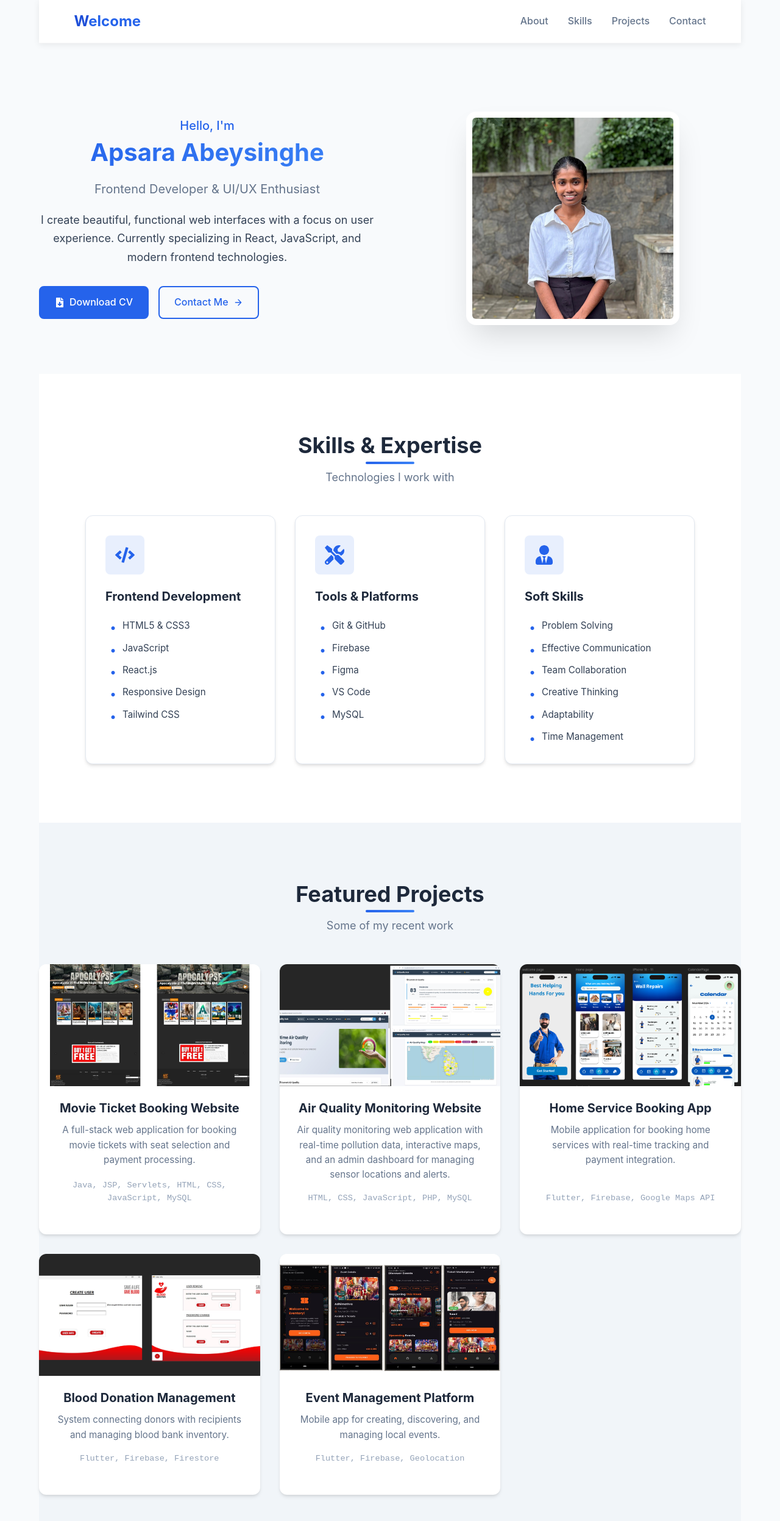
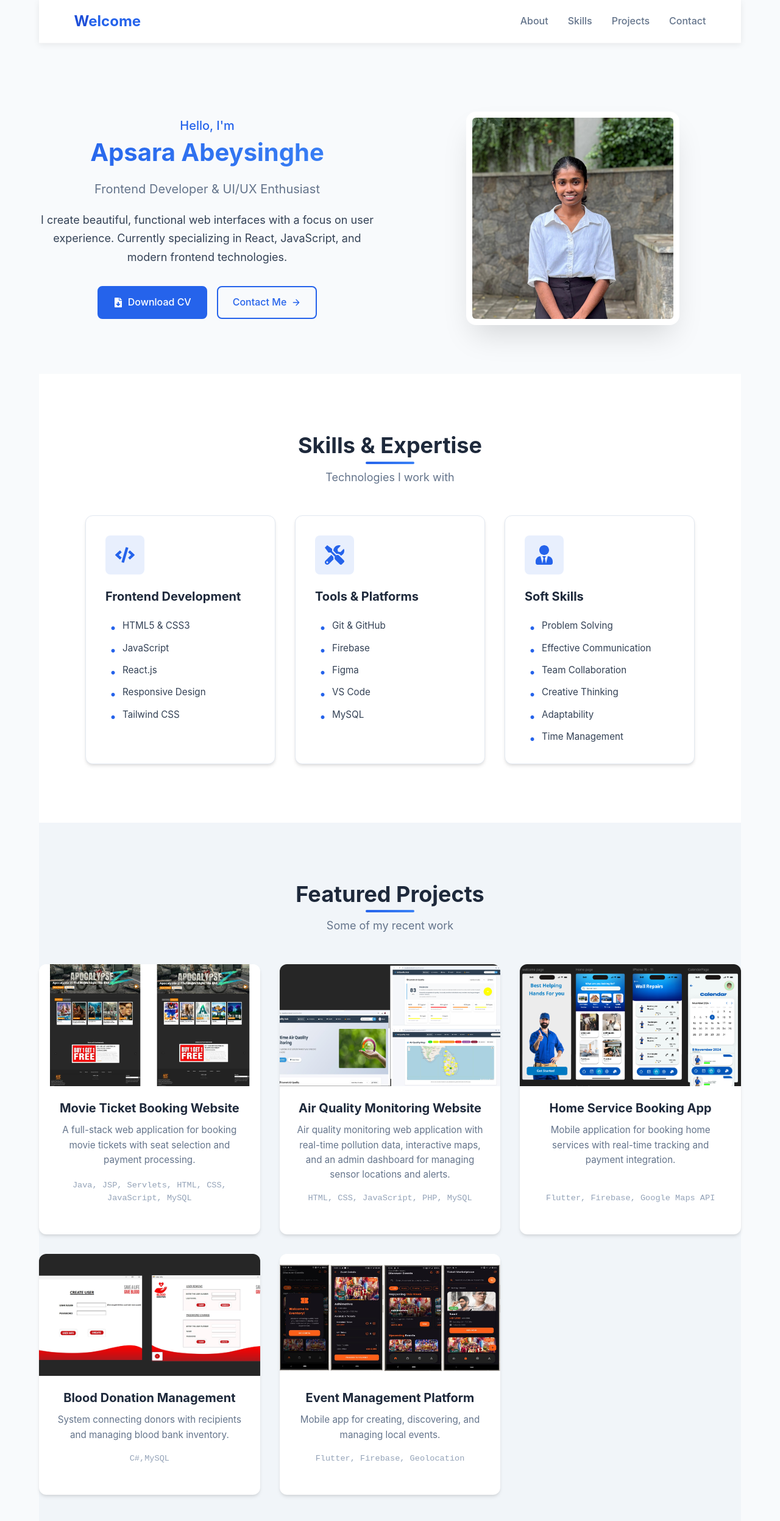
Before and after one commit to Apz2003/react-portfolio, a React (Create React App) app: page / in a window 1280 px wide. Shown: the top 2494 px of the page at 61% size. Built offline with nearby package versions, Linux system fonts and the light colour scheme; the HTML template or start-up script is replaced by a standard one.

Commit message:
Center hero section buttons and improve styling

```diff
--- a/src/App.css
+++ b/src/App.css
@@ -229,6 +229,7 @@ p {
   padding: 7rem 0 5rem;
   position: relative;
   overflow: hidden;
+
 }
 
 .hero-content {
@@ -237,6 +238,7 @@ p {
   gap: 3rem;
   position: relative;
   z-index: 1;
+
 }
 
 .hero-text {
@@ -286,6 +288,7 @@ p {
   display: flex;
   gap: 1rem;
   margin-top: 2rem;
+
 }
 
 .hero-image {
@@ -316,6 +319,8 @@ p {
   display: flex;
   gap: 1rem;
   margin-top: 2rem;
+  justify-content: center;
+
 }
 
 .download-btn, .contact-btn {
@@ -329,6 +334,7 @@ p {
   transition: all 0.3s ease;
   cursor: pointer;
   gap: 0.5rem;
+
 }
 
 .download-btn {
@@ -349,6 +355,8 @@ p {
   background-color: transparent;
   color: var(--primary);
   border: 2px solid var(--primary);
+
+
 }
 
 .arrow-icon {
--- a/src/App.js
+++ b/src/App.js
@@ -65,7 +65,7 @@ const projects = [
   {
     title: "Blood Donation Management",
     description: "System connecting donors with recipients and managing blood bank inventory.",
-    tech: "Flutter, Firebase, Firestore",
+    tech: "C#,MySQL",
     image: "blood.png",
     link: "#"
   },
@@ -172,6 +172,7 @@ function App() {
               Currently specializing in React, JavaScript, and modern frontend technologies.
             </motion.p>
             <motion.div className="hero-actions">
+
   {/* Download CV Button */}
   <motion.a
     href="/Apsara_CV.pdf"
@@ -180,6 +181,7 @@ function App() {
     whileHover={{
       y: -3,
       backgroundColor: "var(--primary-dark)"
+
     }}
     whileTap={{ scale: 0.98 }}
   >
@@ -195,6 +197,7 @@ function App() {
       y: -3,
       backgroundColor: "rgba(37, 99, 235, 0.1)",
       borderColor: "var(--primary-light)"
+
     }}
     whileTap={{ scale: 0.98 }}
   >
```
